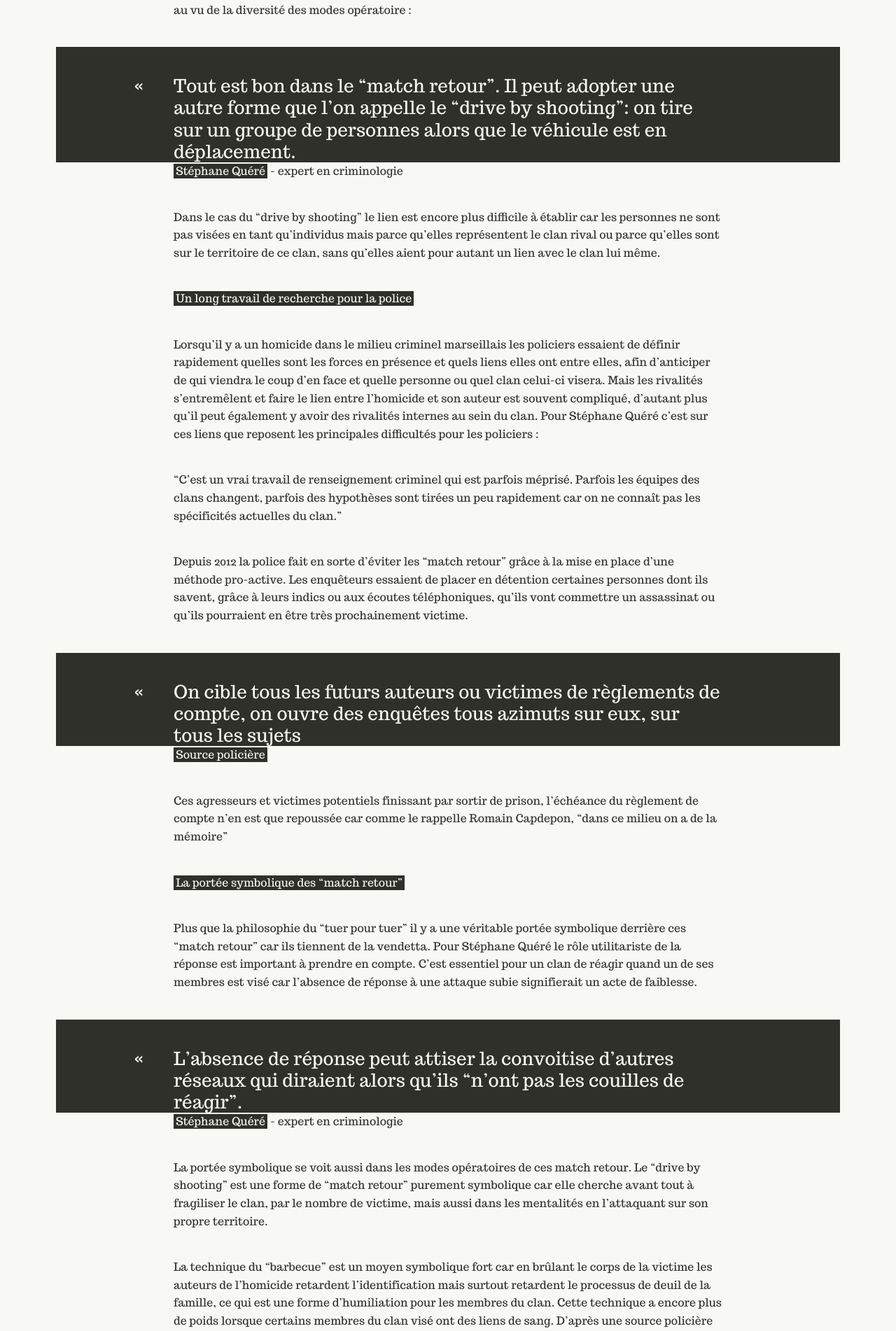
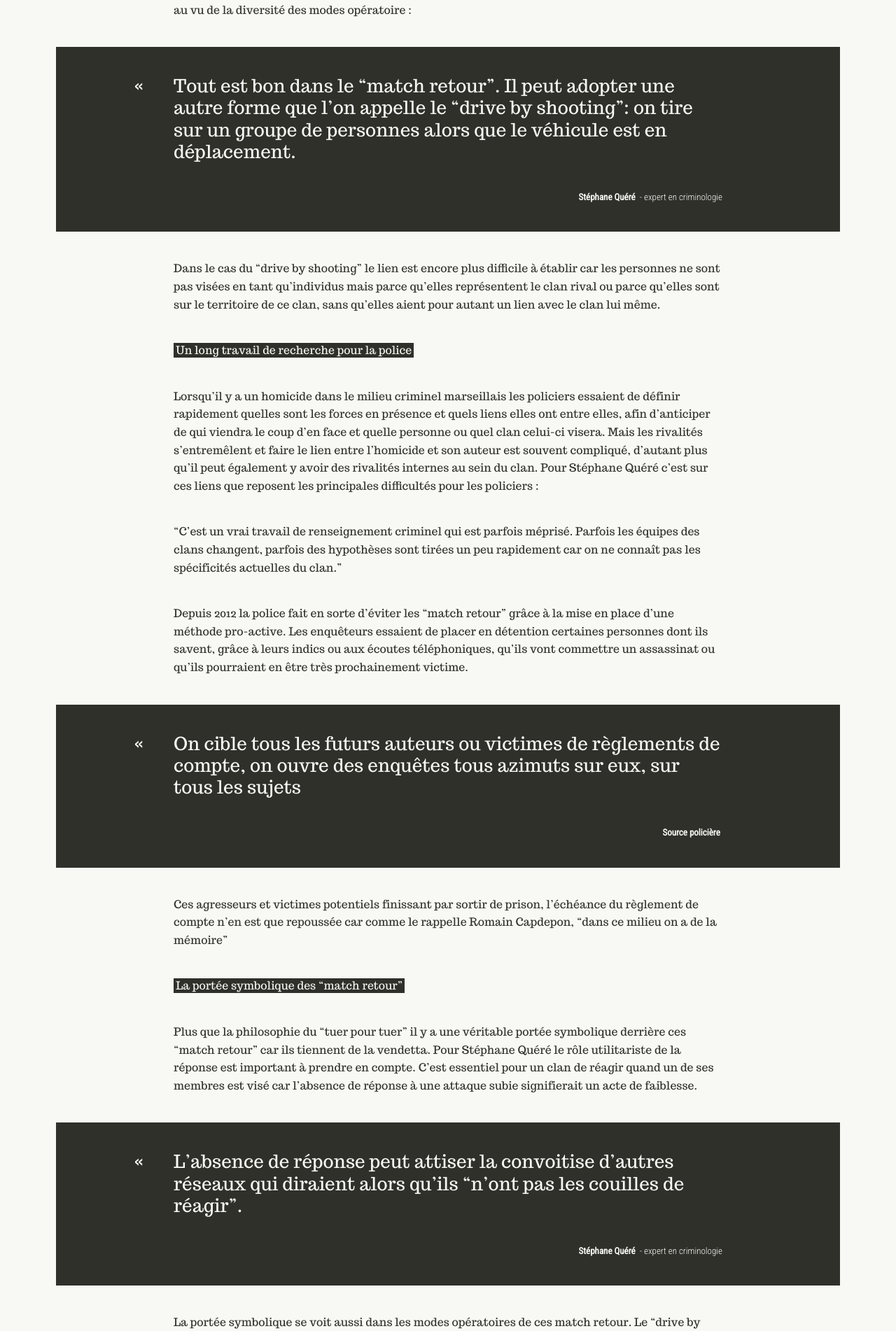
Before and after one commit to reglementsdecomptes/reglementsdecomptes.github.io, a Jekyll site: the page built from _posts/2015-12-11-match-retour-en-cascade-dans-les-quartiers-nord-de-marseille.markdown, in a window 1280 px wide. Shown: the part 1727-3629 px from the top of the page at 70% size. Built offline with Jekyll 4.4.1, drawn with Linux system fonts in a browser that asks for light colours.

Commit message:
Updated 2015-12-11-match-retour-en-cascade-dans-les-quartiers-nord-de-marseille.markdown

```diff
--- a/_posts/2015-12-11-match-retour-en-cascade-dans-les-quartiers-nord-de-marseille.markdown
+++ b/_posts/2015-12-11-match-retour-en-cascade-dans-les-quartiers-nord-de-marseille.markdown
@@ -27,7 +27,8 @@ Stéphane Quéré, expert en criminologie et que nous avons joint par téléphon
 
 > Tout est bon dans le “match retour”. Il peut adopter une autre forme que l’on appelle le “drive by shooting”: on tire sur un groupe de personnes alors que le véhicule est en déplacement.
 
- **Stéphane Quéré** - expert en criminologie
+**Stéphane Quéré** - expert en criminologie
+{: .credit}
 
 Dans le cas du “drive by shooting” le lien est encore plus difficile à établir car les personnes ne sont pas visées en tant qu’individus mais parce qu’elles représentent le clan rival ou parce qu’elles sont sur le territoire de ce clan, sans qu’elles aient pour autant un lien avec le clan lui même.
 
@@ -42,6 +43,7 @@ Depuis 2012 la police fait en sorte d’éviter les “match retour” grâce à
 > On cible tous les futurs auteurs ou victimes de règlements de compte, on ouvre des enquêtes tous azimuts sur eux, sur tous les sujets
 
 **Source policière**
+{: .credit}
 
 Ces agresseurs et victimes potentiels finissant par sortir de prison, l’échéance du règlement de compte n’en est que repoussée car comme le rappelle Romain Capdepon, “dans ce milieu on a de la mémoire”
 
@@ -52,6 +54,7 @@ Plus que la philosophie du “tuer pour tuer” il y a une véritable portée sy
 > L'absence de réponse peut attiser la convoitise d’autres réseaux qui diraient alors qu’ils “n’ont pas les couilles de réagir”.
 
 **Stéphane Quéré** - expert en criminologie
+{: .credit}
 
 La portée symbolique se voit aussi dans les modes opératoires de ces match retour. Le “drive by shooting” est une forme de “match retour” purement symbolique car elle cherche avant tout à fragiliser le clan, par le nombre de victime, mais aussi dans les mentalités en l’attaquant sur son propre territoire.
 
```
